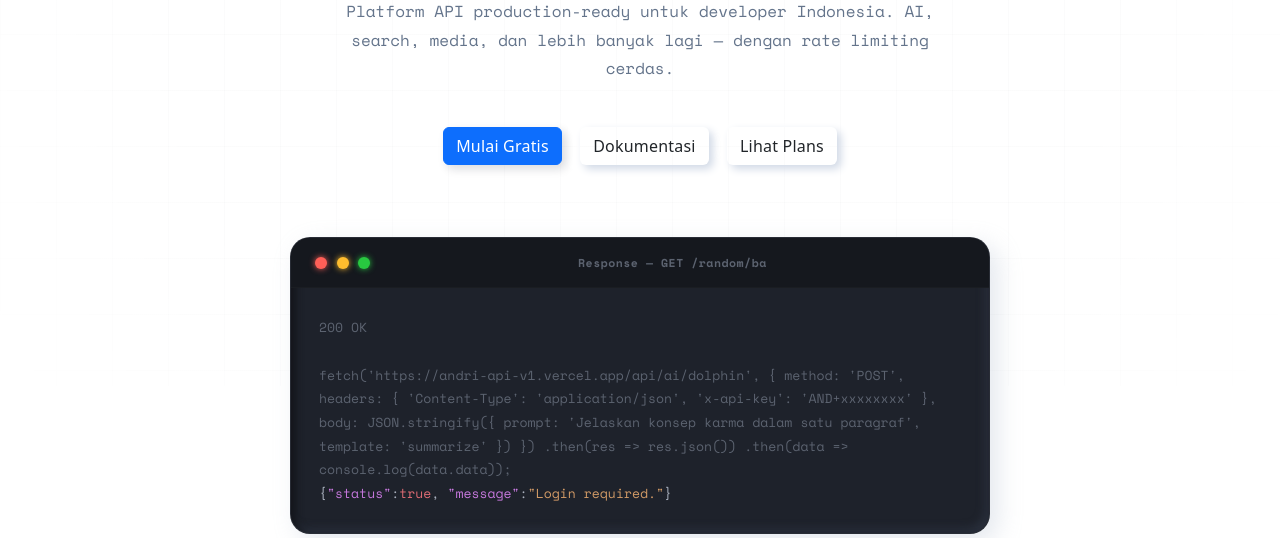
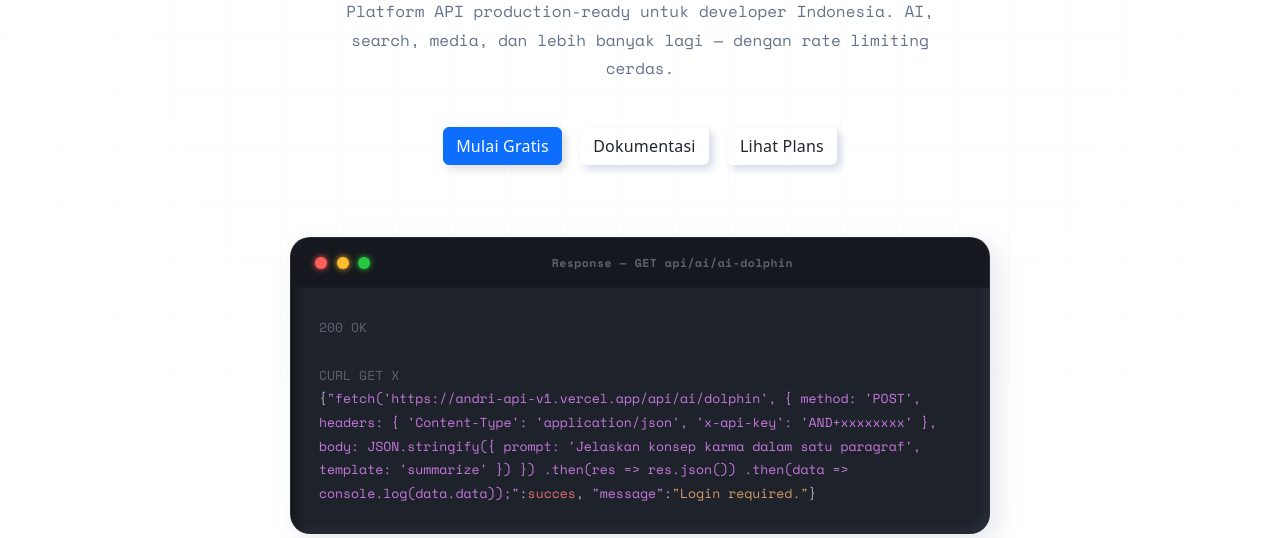
Before and after one commit to andrizalhacieboan-ai/AndriApi-S, a website: page api-page/index.html in a window 1280 px wide. Shown: the part 414-952 px from the top of the page. Drawn offline with nearby package versions, Linux system fonts and the light colour scheme; no server answers.

Commit message:
Update API response details in index.html

```diff
--- a/api-page/index.html
+++ b/api-page/index.html
@@ -367,8 +367,8 @@ footer{
       <a href="#plans" class="btn btn-ghost">Lihat Plans</a>
     </div>
     <div class="terminal reveal stagger-4">
-      <div class="t-header"><div class="dot dr"></div><div class="dot dy"></div><div class="dot dg"></div><span class="t-title">Response — GET /random/ba</span></div>
-      <div class="t-body"><div><span class="tc">200 OK</span></div><div><span class="tv"></span></div><br><div><span class="tc">fetch('https://andri-api-v1.vercel.app/api/ai/dolphin', {
+      <div class="t-header"><div class="dot dr"></div><div class="dot dy"></div><div class="dot dg"></div><span class="t-title">Response — GET api/ai/ai-dolphin</span></div>
+      <div class="t-body"><div><span class="tc">200 OK</span></div><div><span class="tv"></span></div><br><div><span class="tc">CURL GET X</span></div><div>{<span class="tk">"fetch('https://andri-api-v1.vercel.app/api/ai/dolphin', {
   method: 'POST',
   headers: {
     'Content-Type': 'application/json',
@@ -380,7 +380,7 @@ footer{
   })
 })
 .then(res => res.json())
-.then(data => console.log(data.data));</span></div><div>{<span class="tk">"status"</span>:<span class="tb">true</span>, <span class="tk">"message"</span>:<span class="ts">"Login required."</span>}</div></div>
+.then(data => console.log(data.data));"</span>:<span class="tb">succes</span>, <span class="tk">"message"</span>:<span class="ts">"Login required."</span>}</div></div>
     </div>
   </div>
 </section>
```
